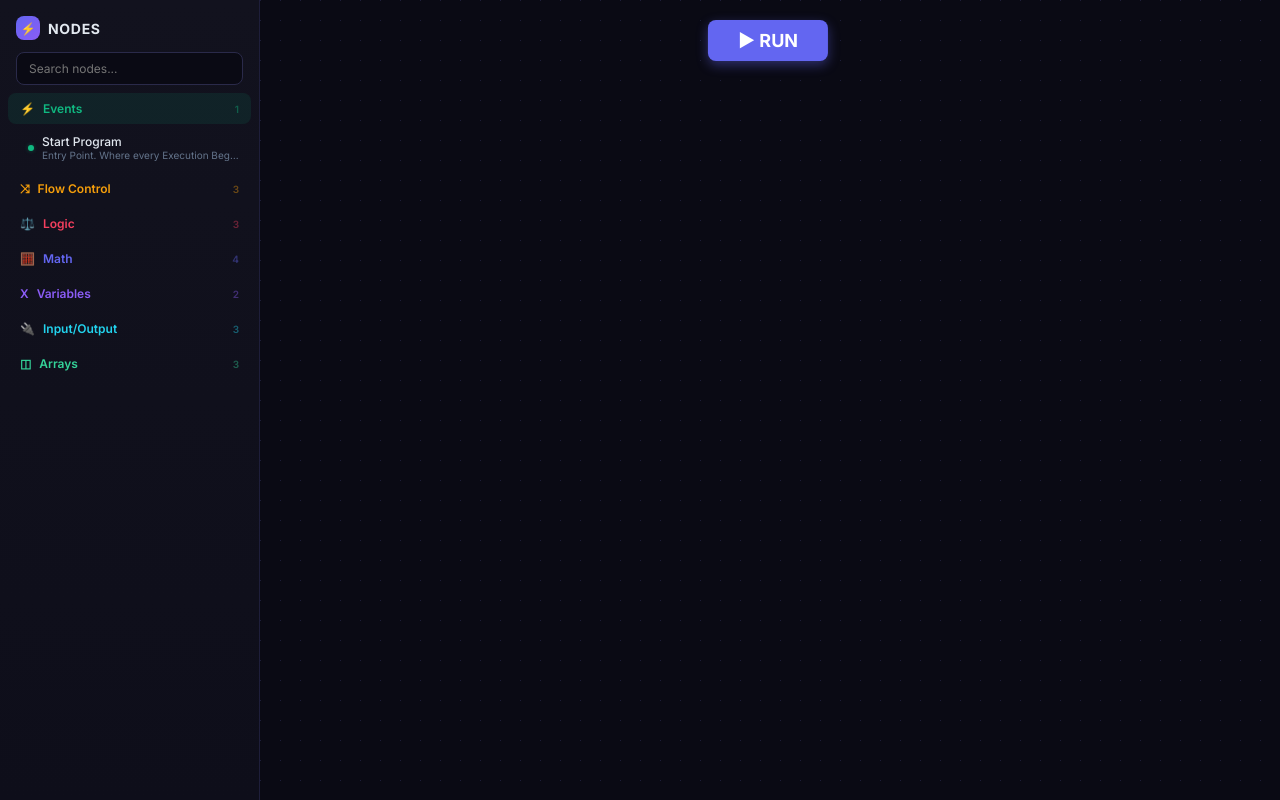
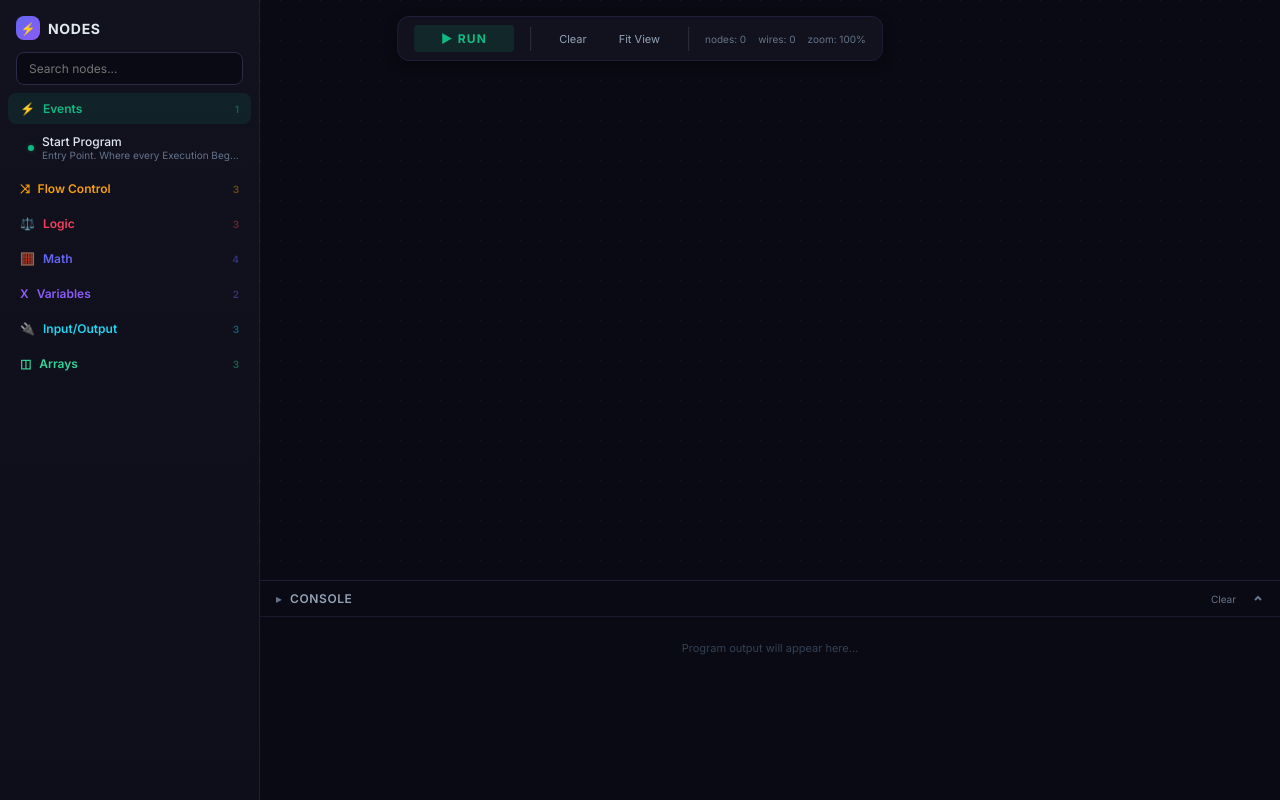
Before and after one commit to abdulgafarabdurrasheed/Visual-Programing, a React (Vite) app: page / in a window 1280 px wide. Built offline with nearby package versions, Linux system fonts and the light colour scheme.

Commit message:
Wired it all up to the app component

```diff
--- a/src/App.tsx
+++ b/src/App.tsx
@@ -1,10 +1,14 @@
 import React, { useState, useCallback, useRef, useEffect } from 'react';
-import type { ViewportState, NodeData, Wire, PortType } from './types';
+import type { NodeData, Wire, PortType, ConsoleEntry, ViewportState } from './types';
+import type { NodeTemplate } from './nodeTemplates';
+import { NODE_TEMPLATES } from './nodeTemplates';
+import { Interpreter } from './interpreter';
 import NodeComponent from './components/NodeComponent';
 import WireLayer from './components/WireLayer';
-import { Interpreter } from './interpreter';
 import NodePalette from './components/NodePalette';
-import { NODE_TEMPLATES } from './nodeTemplates';
+import ConsolePanel from './components/ConsolePanel';
+import Toolbar from './components/Toolbar';
+import ContextMenu from './components/ContextMenu';
 
 let _nodeIdCounter = 0;
 const newId = () => `node_${++_nodeIdCounter}_${Date.now()}`;
@@ -14,6 +18,12 @@ const App: React.FC = () => {
   const [wires, setWires] = useState<Wire[]>([]);
   const [viewport, setViewport] = useState<ViewportState>({ x: 0, y: 0, zoom: 1 });
   const [selectedNodeId, setSelectedNodeId] = useState<string | null>(null);
+  const [activeNodeId, setActiveNodeId] = useState<string | null>(null);
+  const [consoleEntries, setConsoleEntries] = useState<ConsoleEntry[]>([]);
+  const [consoleOpen, setConsoleOpen] = useState(true);
+  const [isRunning, setIsRunning] = useState(false)
+  const [contextMenu, setContextMenu] = useState<{ x: number; y: number } | null>(null)
+  const interpreterRef = useRef<Interpreter | null>(null);
 
   const [drawingWire, setDrawingWire] = useState<{
     isDrawing: boolean;
@@ -121,6 +131,32 @@ const App: React.FC = () => {
     }
   }, [viewport]);
 
+  const handleContextMenu = useCallback((e: React.MouseEvent) => {
+    e.preventDefault();
+    setContextMenu({ x: e.clientX, y: e.clientY });
+  }, []);
+
+  const handleContextAddNode = useCallback((template: NodeTemplate) => {
+    if (!contextMenu) return;
+    const boardPos = screenToBoard(contextMenu.x, contextMenu.y);
+    const node = template.createNode(boardPos.x, boardPos.y, newId());
+    setNodes(prev => [...prev, node]);
+    setContextMenu(null)
+  }, [contextMenu, screenToBoard])
+
+  useEffect(() => {
+    const handleKeyDown = (e: KeyboardEvent) => {
+      if (e.key === 'Delete' && selectedNodeId) {
+        setNodes(prev => prev.filter(n => n.id !== selectedNodeId));
+        setWires(prev => prev.filter(w => w.fromNodeId !== selectedNodeId && w.toNodeId !== selectedNodeId));
+        setSelectedNodeId(null);
+      }
+    };
+
+    window.addEventListener('keydown', handleKeyDown);
+    return () => window.removeEventListener('keydown', handleKeyDown);
+  }, [selectedNodeId])
+
   useEffect(() => {
     const handleMouseMove = (e: MouseEvent) => {
       if (dragging) {
@@ -202,44 +238,78 @@ const App: React.FC = () => {
   }, [screenToBoard]);
 
   const handleRun = useCallback(() => {
-    const engine = new Interpreter(nodes, wires);
-    engine.run();
-  }, [nodes, wires]);
+    if (isRunning) return;
+    setIsRunning(true);
+    setConsoleOpen(true);
+    const interpreter = new Interpreter(
+      nodes,
+      wires,
+      (entry) => setConsoleEntries(prev => [...prev, entry]),
+      (nodeId) => setActiveNodeId(nodeId),
+    );
+    interpreterRef.current = interpreter;
+    interpreter.run().then(() => {
+      setIsRunning(false);
+      setActiveNodeId(null);
+    });
+  }, [nodes, wires, isRunning]);
+
+  const handleStop = useCallback(() => {
+    interpreterRef.current?.stop();
+    setIsRunning(false);
+    setActiveNodeId(null);
+  }, []);
+
+  const handleClear = useCallback(() => {
+    if (isRunning) return;
+    setNodes([]);
+    setWires([]);
+    setSelectedNodeId(null);
+  }, [isRunning]);
+
+  const handleFitView = useCallback(() => {
+    setViewport({ x: 0, y: 0, zoom: 1 });
+  }, []);
 
   const gridSize = 20 * viewport.zoom;
   const gridOffsetX = viewport.x % gridSize;
   const gridOffsetY = viewport.y % gridSize;
 
     return (
-    <div style={{ width: '100vw', height: '100vh', display: 'flex', flexDirection: 'row' }}>
+    <div style={{ display: 'flex', flexDirection: 'column', width: '100%', height: '100vh', position: 'relative' }}>
+      <Toolbar
+        onRun={handleRun}
+        onStop={handleStop}
+        onClear={handleClear}
+        onFitView={handleFitView}
+        isRunning={isRunning}
+        nodeCount={nodes.length}
+        wireCount={wires.length}
+        zoom={viewport.zoom}
+      />
 
+      <div style={{ display: 'flex', flex: 1, minHeight: 0, position: 'relative' }}>
         <NodePalette />
 
-      <div style={{ position: 'absolute', top: '20px', left: '60%', transform: 'translateX(-50%)', zIndex: 999 }}>
-        <button
-          onClick={handleRun}
-          style={{ padding: '10px 30px', fontSize: '18px', fontWeight: 'bold', backgroundColor: 'var(--accent)', color: 'white', border: 'none', borderRadius: '8px', cursor: 'pointer', boxShadow: '0 4px 12px rgba(99, 102, 241, 0.4)' }}
-        >
-          ▶ RUN
-        </button>
-      </div>
+        <div style={{ display: 'flex', flexDirection: 'column', flex: 1, minWidth: 0, position: 'relative' }}>
           <div
             ref={boardRef}
             style={{
               flex: 1, position: 'relative', overflow: 'hidden',
-          cursor: panning ? 'grabbing' : 'grab',
-          backgroundImage: `radial-gradient(circle at ${gridOffsetX}px ${gridOffsetY}px, var(--border-dim) 1px, transparent 1px)`,
+              cursor: panning ? 'grabbing' : dragging ? 'default' : 'grab',
+              backgroundImage: `radial-gradient(circle at ${gridOffsetX}px ${gridOffsetY}px, #1a1a2e 1px, transparent 1px)`,
               backgroundSize: `${gridSize}px ${gridSize}px`,
             }}
             onMouseDown={handleBoardMouseDown}
-        onDragOver={(e) => e.preventDefault()}
+            onContextMenu={handleContextMenu}
             onDrop={handleDrop}
+            onDragOver={(e) => { e.preventDefault(); e.dataTransfer.dropEffect = 'copy'; }}
           >
             <div
               style={{
-            position: 'absolute', top: 0, left: 0, width: '100%', height: '100%',
                 transform: `translate(${viewport.x}px, ${viewport.y}px) scale(${viewport.zoom})`,
                 transformOrigin: '0 0',
+                position: 'absolute', top: 0, left: 0, width: '100%', height: '100%',
               }}
             >
               <WireLayer wires={wires} nodes={nodes} drawingWire={drawingWire} />
@@ -257,6 +327,24 @@ const App: React.FC = () => {
               ))}
             </div>
           </div>
+
+          <ConsolePanel
+            entries={consoleEntries}
+            onClear={() => setConsoleEntries([])}
+            isOpen={consoleOpen}
+            onToggle={() => setConsoleOpen(!consoleOpen)}
+          />
+        </div>
+      </div>
+
+      {contextMenu && (
+        <ContextMenu
+          x={contextMenu.x}
+          y={contextMenu.y}
+          onAddNode={handleContextAddNode}
+          onClose={() => setContextMenu(null)}
+        />
+      )}
     </div>
   );
 };
--- a/src/components/ConsolePanel.tsx
+++ b/src/components/ConsolePanel.tsx
@@ -3,7 +3,7 @@ import type { ConsoleEntry } from '../types';
 import './ConsolePanel.css';
 
 interface ConsolePanelProps {
-  entries: ConsoleEntry[];  \\
+  entries: ConsoleEntry[];
   onClear: () => void;
   isOpen: boolean;
   onToggle: () => void;
--- a/src/interpreter.ts
+++ b/src/interpreter.ts
@@ -1,14 +1,25 @@
-import type { NodeData, Wire } from './types';
+import type { ConsoleEntry, NodeData, Wire } from './types';
 
 export class Interpreter {
   private nodes: Map<string, NodeData>;
   private wires: Wire[];
   private variables: Map<string, any> = new Map();
+  private onConsole: (entry: ConsoleEntry) => void;
+  private onNodeActive: (nodeId: string | null) => void;
+  private running = false;
 
-  constructor(nodes: NodeData[], wires: Wire[]) {
+  constructor(
+    nodes: NodeData[],
+    wires: Wire[],
+    onConsole: (entry: ConsoleEntry) => void,
+    onNodeActive: (nodeId: string | null) => void,
+  ) {
     this.nodes = new Map(nodes.map(n => [n.id, n]));
     this.wires = wires;
+    this.onConsole = onConsole;
+    this.onNodeActive = onNodeActive;
   }
+  stop() { this.running = false; }
 
   private getOutgoingWires(portId: string): Wire[] { return this.wires.filter(w => w.fromPortId === portId); }
   private getIncomingWire(portId: string): Wire | undefined { return this.wires.find(w => w.toPortId === portId); }
```
Lines whose indentation alone changed are shown as unchanged.
